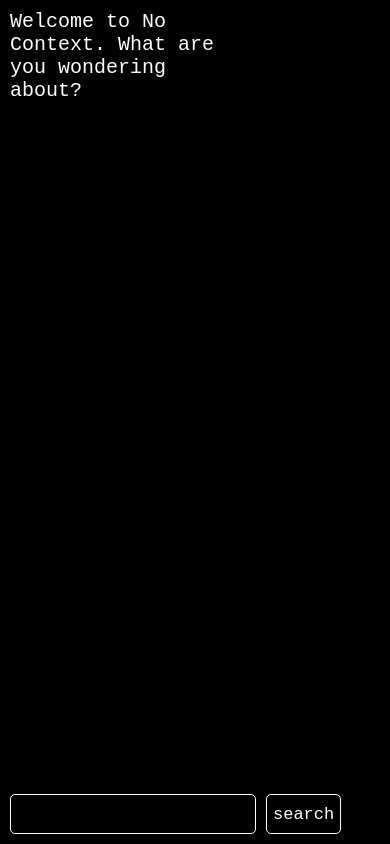
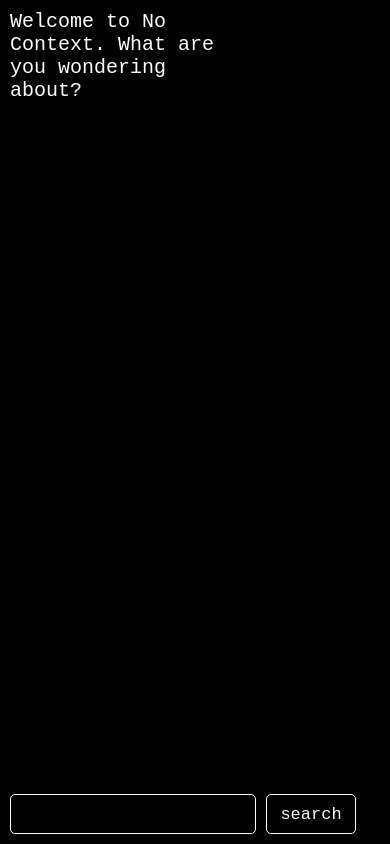
Before and after one commit to stella0000000/no-context, a React (Create React App) app: page / in a window 390 px wide. Built offline with nearby package versions, Linux system fonts and the light colour scheme; a web font is replaced by a local one.

Commit message:
mobile fix

```diff
--- a/src/App.css
+++ b/src/App.css
@@ -1,15 +1,13 @@
 @import url('https://fonts.googleapis.com/css2?family=Fragment+Mono:ital@0;1&display=swap');
-
 
 * {
   background: black;
   color: white;
   font-family: 'Fragment Mono', monospace;
-
 }
 
 .App {
-  font-size: 27px;
+  font-size: 25px;
   width: 100vw;
   background: black;
   color: white;
--- a/src/App.tsx
+++ b/src/App.tsx
@@ -85,7 +85,6 @@ function App() {
       }
 
       const message = {
-        // This image was from a post titled "What a nice watch" on r/watches.
         text: `It looks like you felt this image was ${translateMagnitude(storySentimentResponse.magnitude)} ${translateScore(storySentimentResponse.score)}. The post's commenters found it ${translateMagnitude(commentSentimentResponse.score)} ${translateScore(commentSentimentResponse.score)}. Read the post ${showImage()}.`, actor: ACTOR.COMPUTER
       }
       setMessages(prevData => [...prevData, message])
--- a/src/components/MessageItem.tsx
+++ b/src/components/MessageItem.tsx
@@ -22,6 +22,10 @@ interface MessageProps {
 
 const Image = styled.img`
   width: 400px;
+
+  @media screen and (max-width: 768px) {
+    width: 300px;
+  }
 `
 
 const Wrapper = styled.div<{actor: ACTOR}>`
--- a/src/components/UserInput.tsx
+++ b/src/components/UserInput.tsx
@@ -33,10 +33,11 @@ const Button = styled.button`
   border-radius: 5px;
   margin-left: 10px;
   width: 100px;
+  text-align: center;
 
   @media screen and (max-width: 768px) {
     font-size: 17px;
-    width: 75px;
+    width: 90px;
   }
 `
 
@@ -44,12 +45,9 @@ interface UserInputProps {
   setQuery: (query?: string) => void
 }
 
-
-
 const UserInput: React.FC<UserInputProps> = ({
   setQuery
 }: UserInputProps) => {
-
   const [inputValue, setInputValue] = useState<string | undefined>(undefined)
 
   const handleKeyPress = (event: React.KeyboardEvent) => {
```
